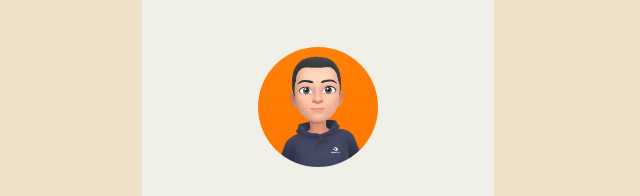
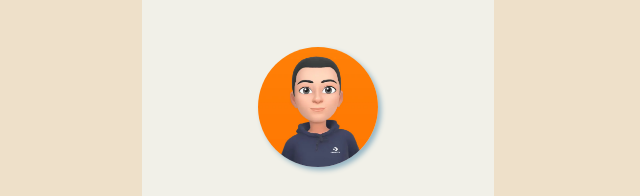
Before and after one commit to grants77/T1A2, a plain HTML site: page index.html in a window 1280 px wide. Shown: the part 193-389 px from the top of the page, 322-962 px from the left. Drawn offline with Linux system fonts and the light colour scheme.

Commit message:
added shadow to image

```diff
--- a/style/style.css
+++ b/style/style.css
@@ -81,12 +81,14 @@ main {
     align-items: center;
     background-color: var(--pastel-grey);
     width: 40dvh;
-    padding: 1em
+    padding: 1em;
+
 }
 
 .homeImage > img {
     height: 15dvh;
     border-radius: 50%;
+    box-shadow: 0.2em 0.2em 5px var(--pastel-darkblue);
 }
 
 .homeLink {
```
